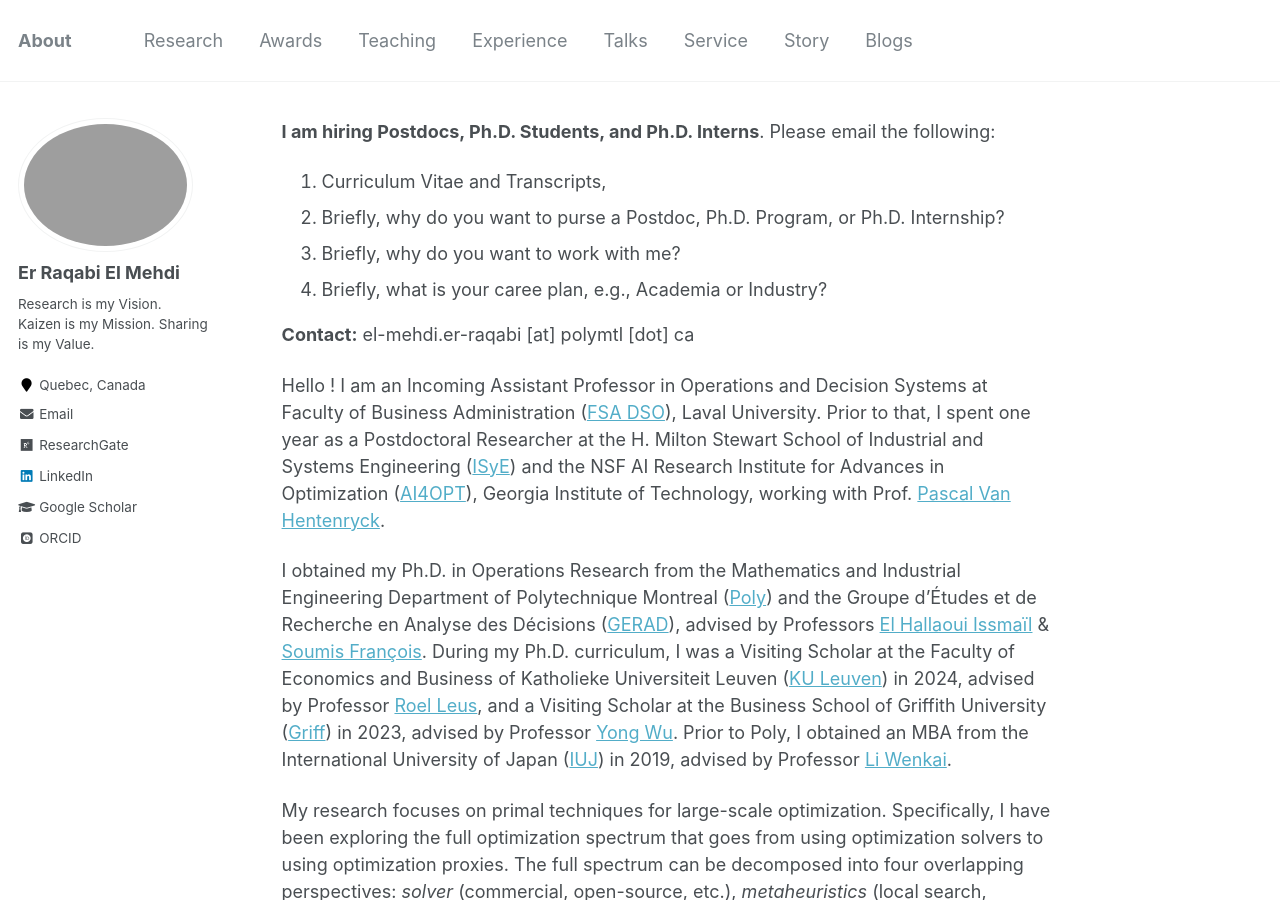
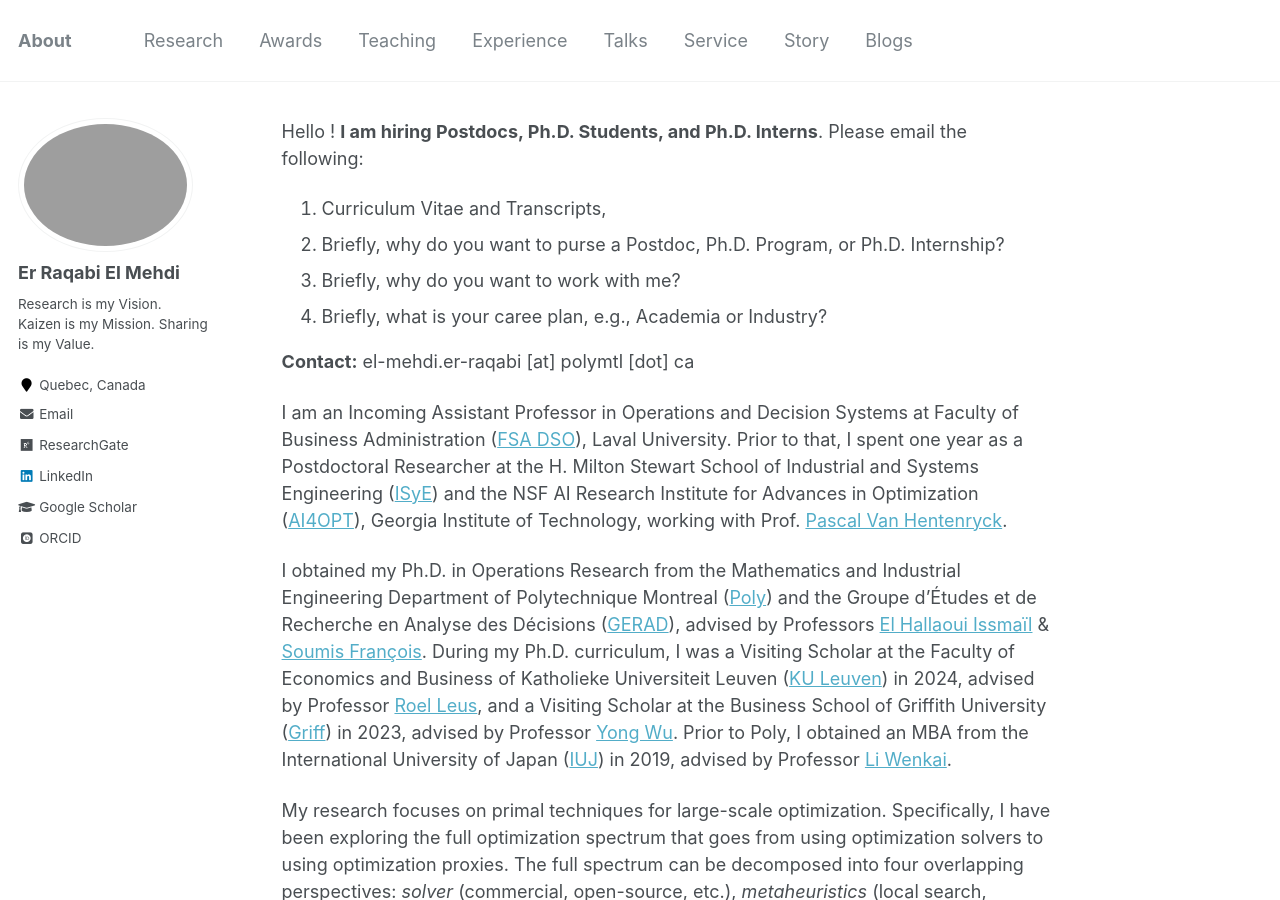
Before and after one commit to RqbMedi/rqbmedi.github.io, a Jekyll site: the page built from _pages/about.md, in a window 1280 px wide and 900 px high. Built offline with Jekyll 4.4.1, drawn with Linux system fonts in a browser that asks for light colours; some web fonts are replaced; part of the change alters nothing that is shown.

```diff
--- a/_pages/about.md
+++ b/_pages/about.md
@@ -4,7 +4,7 @@ title: #"Personal Website"
 author_profile: true
 ---
 
-**I am hiring Postdocs, Ph.D. Students, and Ph.D. Interns**. Please email the following:
+Hello ! **I am hiring Postdocs, Ph.D. Students, and Ph.D. Interns**. Please email the following:
 
 1. Curriculum Vitae and Transcripts,
 2. Briefly, why do you want to purse a Postdoc, Ph.D. Program, or Ph.D. Internship?
@@ -13,7 +13,7 @@ author_profile: true
 
 **Contact:** el-mehdi.er-raqabi [at] polymtl [dot] ca
 
-Hello ! I am an Incoming Assistant Professor in Operations and Decision Systems at Faculty of Business Administration ([FSA DSO](https://www.fsa.ulaval.ca/faculte/departements-ecole/osd/)), Laval University. Prior to that, I spent one year as a Postdoctoral Researcher at the H. Milton Stewart School of Industrial and Systems Engineering ([ISyE](https://www.isye.gatech.edu/)) and the NSF AI Research Institute for Advances in Optimization ([AI4OPT](https://www.ai4opt.org/)), Georgia Institute of Technology, working with Prof. [Pascal Van Hentenryck](https://www.isye.gatech.edu/users/pascal-van-hentenryck).
+I am an Incoming Assistant Professor in Operations and Decision Systems at Faculty of Business Administration ([FSA DSO](https://www.fsa.ulaval.ca/faculte/departements-ecole/osd/)), Laval University. Prior to that, I spent one year as a Postdoctoral Researcher at the H. Milton Stewart School of Industrial and Systems Engineering ([ISyE](https://www.isye.gatech.edu/)) and the NSF AI Research Institute for Advances in Optimization ([AI4OPT](https://www.ai4opt.org/)), Georgia Institute of Technology, working with Prof. [Pascal Van Hentenryck](https://www.isye.gatech.edu/users/pascal-van-hentenryck).
 
 I obtained my Ph.D. in Operations Research from the Mathematics and Industrial Engineering Department of Polytechnique Montreal ([Poly](https://www.polymtl.ca/)) and the Groupe d'Études et de Recherche en Analyse des Décisions ([GERAD](https://www.gerad.ca/en)), advised by Professors [El Hallaoui Issmaïl](https://www.polymtl.ca/expertises/el-hallaoui-issmail) & [Soumis François](https://www.polymtl.ca/expertises/soumis-francois). During my Ph.D. curriculum, I was a Visiting Scholar at the Faculty of Economics and Business of Katholieke Universiteit Leuven ([KU Leuven](https://www.kuleuven.be/english/kuleuven/index.html)) in 2024, advised by Professor [Roel Leus](https://www.kuleuven.be/wieiswie/en/person/00004371), and a Visiting Scholar at the Business School of Griffith University ([Griff](https://www.griffith.edu.au/)) in 2023, advised by Professor [Yong Wu](https://www.griffith.edu.au/griffith-business-school/departments/business-strategy-innovation/contact-us/staff/dr-yong-wu). Prior to Poly, I obtained an MBA from the International University of Japan ([IUJ](https://www.iuj.ac.jp/)) in 2019, advised by Professor [Li Wenkai](http://rmap.iuj.ac.jp/profile/en.1d04074599d978f5.html).
 
```
